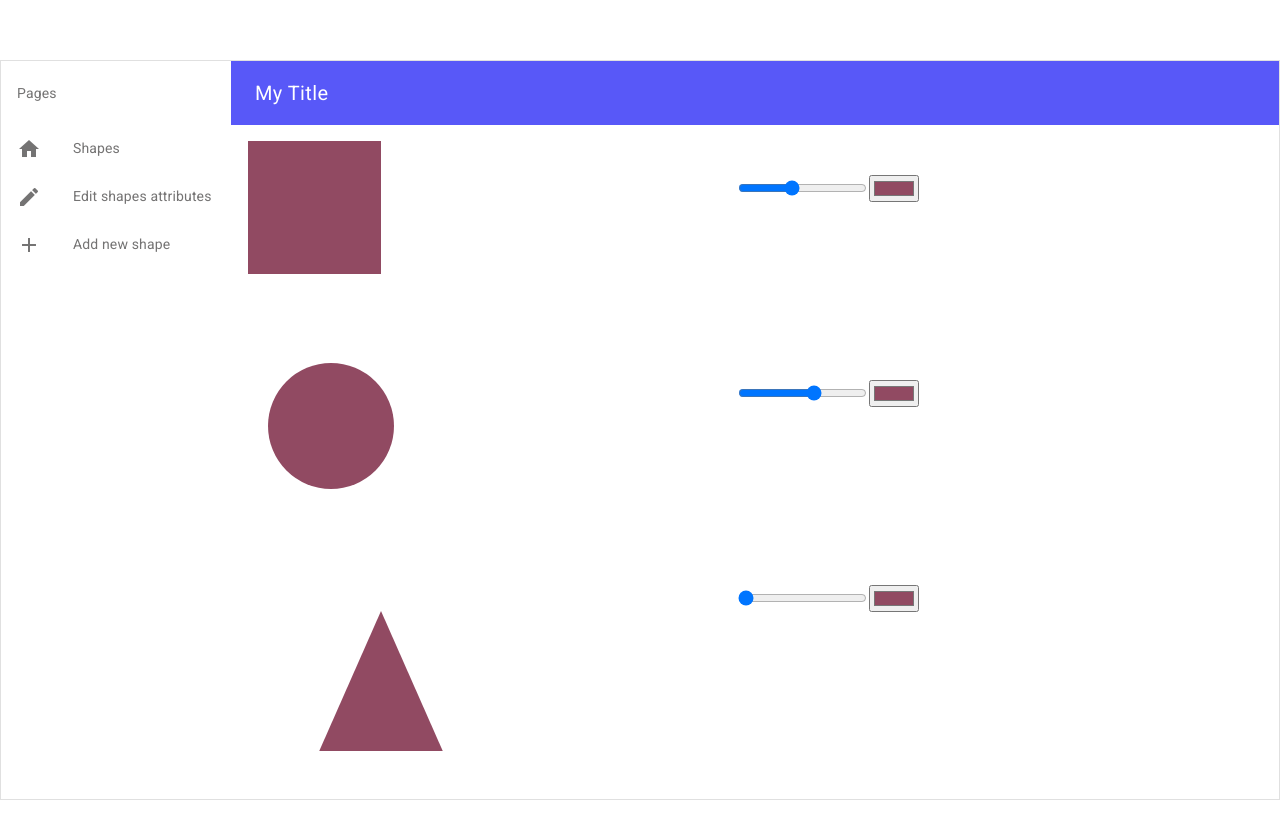
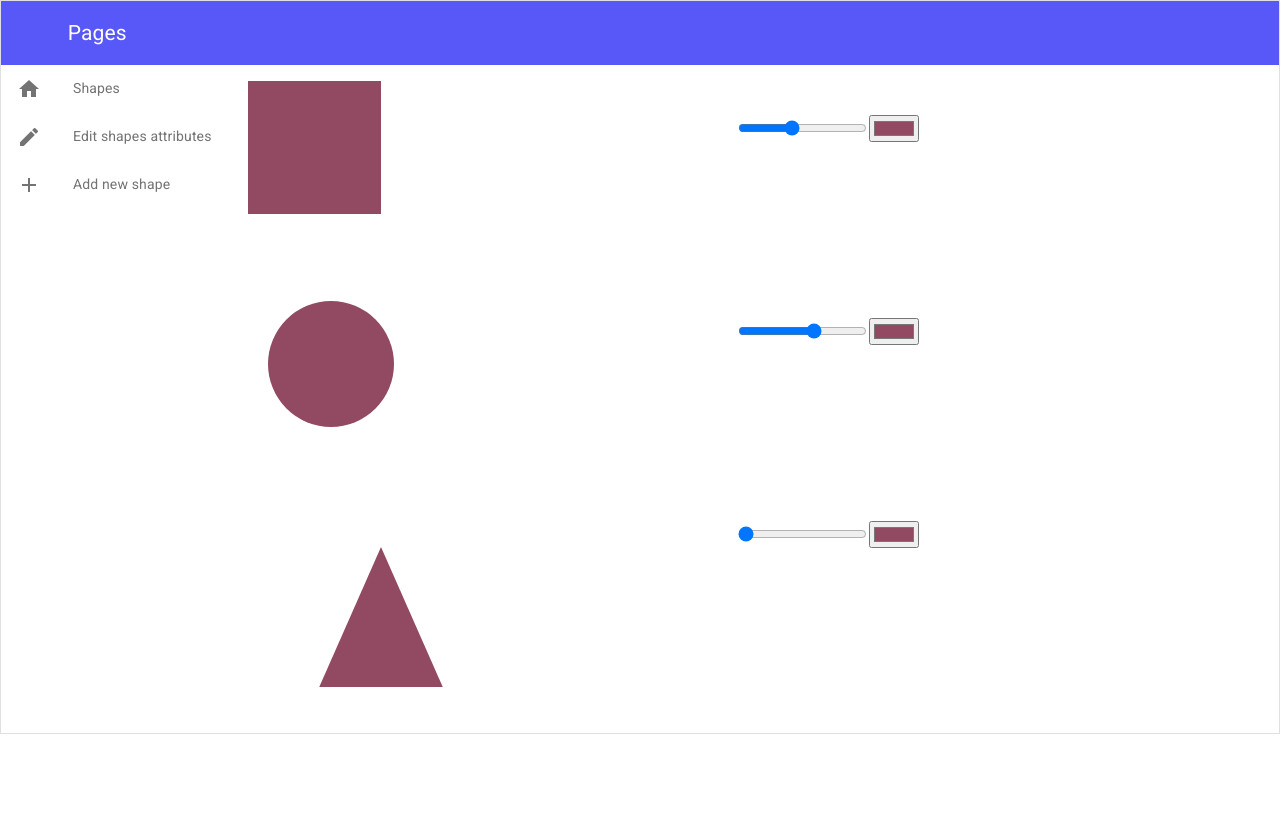
Before and after one commit to hadeel36/Shape-land, a Vue app: page /#/ in a window 1280 px wide. Shown: the top 838 px of the page. After the commit the page ends 800 px from the top, so only its background shows below. Built offline with nearby package versions, Linux system fonts and the light colour scheme.

Commit message:
clean code + add page routing

```diff
--- a/src/App.vue
+++ b/src/App.vue
@@ -1,6 +1,44 @@
 <template>
   <div id="app">
-    <router-view/>
+    <md-app md-waterfall md-mode="fixed">
+      <md-app-toolbar class="md-primary toolbar-color">
+        <span class="md-title"></span>
+      </md-app-toolbar>
+
+      <md-app-drawer md-permanent="full">
+        <md-toolbar class="md-transparent side-title" md-elevation="0">
+          Pages
+        </md-toolbar>
+
+        <md-list>
+          <md-list-item>
+            <md-icon>home</md-icon>
+            <span class="md-list-item-text">
+              <router-link class="router-link" to="/">Shapes</router-link>
+            </span>
+          </md-list-item>
+
+          <md-list-item>
+            <md-icon>edit</md-icon>
+            <span class="md-list-item-text">
+              <router-link class="router-link" to="/edit">Edit shapes attributes</router-link>
+            </span>
+          </md-list-item>
+
+          <md-list-item>
+            <md-icon>add</md-icon>
+            <span class="md-list-item-text">
+              <router-link class="router-link" to="/add">Add new shape</router-link>
+            </span>
+          </md-list-item>
+
+        </md-list>
+      </md-app-drawer>
+
+      <md-app-content>
+        <router-view/>
+      </md-app-content>
+    </md-app>
   </div>
 </template>
 
@@ -10,9 +48,37 @@ export default {
 };
 </script>
 
-<style>
+<style lang="scss" scoped>
 #app {
   color: rgba(24, 21, 21, 0.6);
-  margin-top: 60px;
+  font-size: 21px;
+}
+
+.router-link {
+  color: inherit;
+  &:hover {
+    color: rgba(186, 36, 36, 0.87);
+    text-decoration: none;
+  }
+}
+
+.md-app {
+  min-height: 400px;
+  border: 1px solid rgba(#000, 0.12);
+}
+
+.toolbar-color {
+  background-color: #5858f8;
+}
+
+.side-title {
+  padding-left: 29%;
+  color: white;
+  background-color: #5858f8;
+}
+
+.md-drawer {
+  width: 230px;
+  max-width: calc(100vw - 125px);
 }
 </style>
--- /dev/null
+++ b/src/components/editShapes.vue
@@ -0,0 +1,9 @@
+<template>
+  <h1>edit</h1>
+</template>
+
+<script>
+export default {
+  name: "editShapes"
+}
+</script>
--- a/src/components/main.vue
+++ /dev/null
@@ -1,66 +0,0 @@
- <template>
-  <div class="page-container">
-    <md-app md-waterfall md-mode="fixed">
-      <md-app-toolbar class="md-primary toolbar-color">
-        <span class="md-title">My Title</span>
-      </md-app-toolbar>
-
-      <md-app-drawer md-permanent="full">
-        <md-toolbar class="md-transparent" md-elevation="0">
-          Pages
-        </md-toolbar>
-
-        <md-list>
-          <md-list-item>
-            <md-icon>home</md-icon>
-            <span class="md-list-item-text">Shapes</span>
-          </md-list-item>
-
-          <md-list-item>
-            <md-icon>edit</md-icon>
-            <span class="md-list-item-text">Edit shapes attributes</span>
-          </md-list-item>
-
-          <md-list-item>
-            <md-icon>add</md-icon>
-            <span class="md-list-item-text">Add new shape</span>
-          </md-list-item>
-
-        </md-list>
-      </md-app-drawer>
-
-      <md-app-content>
-        <shapes-land></shapes-land>
-      </md-app-content>
-    </md-app>
-  </div>
-</template>
-
-<script>
-import shapesLand from "./shapes-land";
-export default {
-  name: "main",
-  components: {
-    shapesLand,
-  },
-};
-</script>
-
-<!-- Add "scoped" attribute to limit CSS to this component only -->
-<style lang="scss" scoped>
-.md-app {
-  min-height: 400px;
-  border: 1px solid rgba(#000, 0.12);
-}
-
-.toolbar-color {
-  color: white;
-  background-color: #5858f8;
-}
-
-// Demo purposes only
-.md-drawer {
-  width: 230px;
-  max-width: calc(100vw - 125px);
-}
-</style>
--- a/src/router/index.js
+++ b/src/router/index.js
@@ -1,6 +1,7 @@
 import Vue from "vue";
 import Router from "vue-router";
-import main from "@/components/main";
+import shapesLand from "@/components/shapesLand";
+import editShapes from "@/components/editShapes";
 
 Vue.use(Router);
 
@@ -8,8 +9,13 @@ export default new Router({
   routes: [
     {
       path: "/",
-      name: "main",
-      component: main,
+      name: "shapesLand",
+      component: shapesLand
+    },
+    {
+      path: "/edit",
+      name: "editShapes",
+      component: editShapes
     },
   ],
 });
```
Also changed, not shown: src/components/shapesLand.vue (renamed from src/components/shapes-land.vue).
